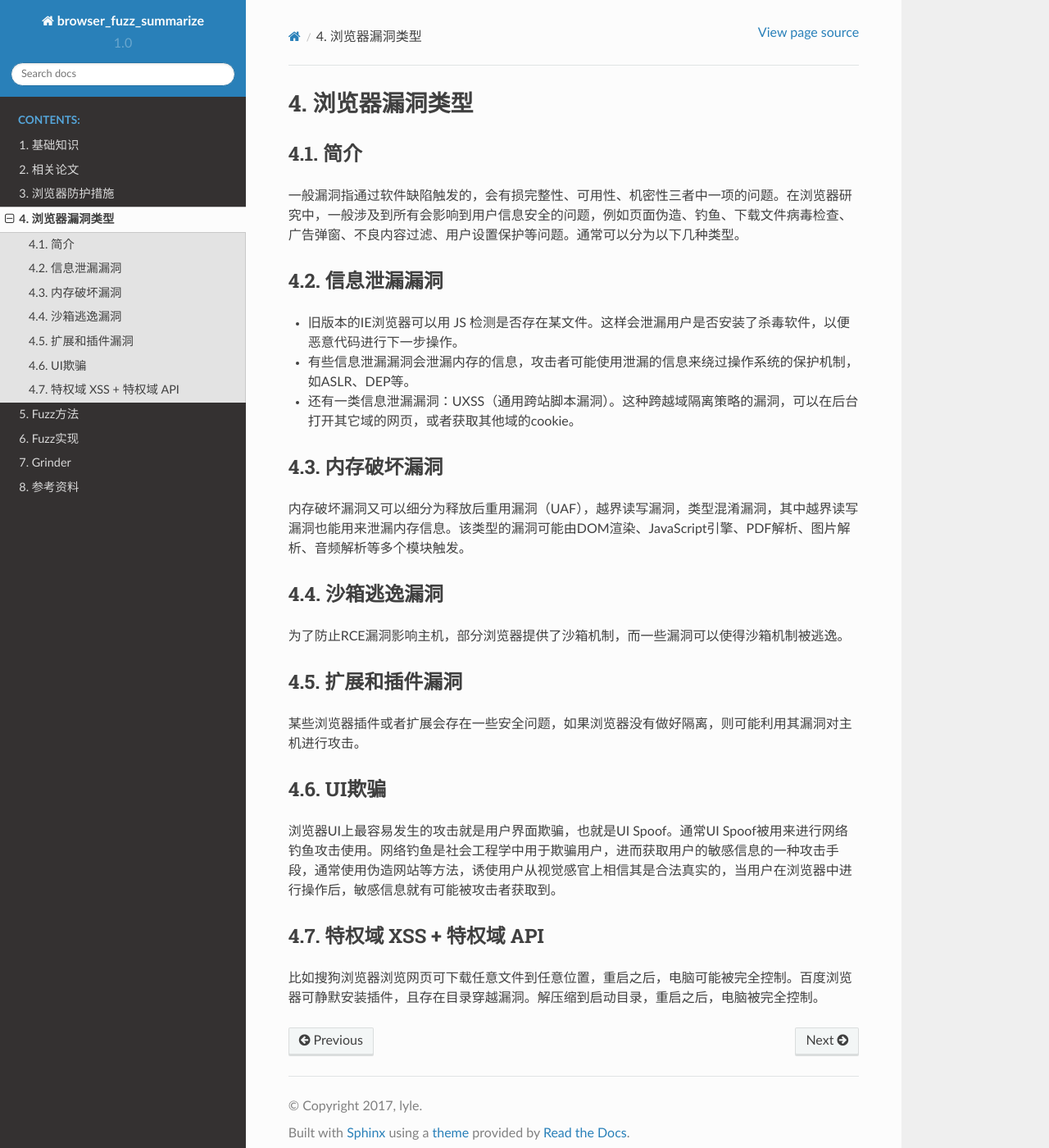
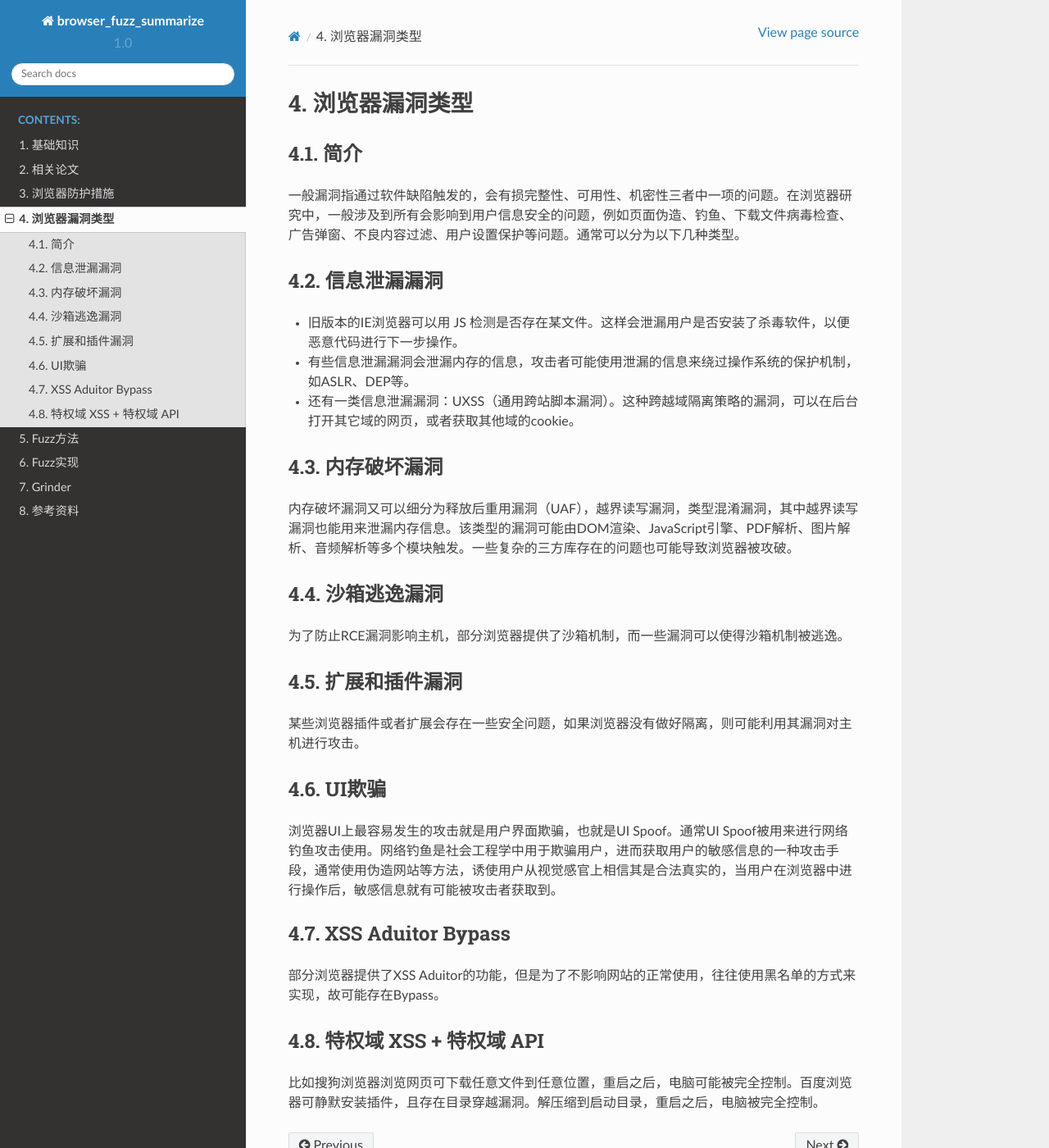
Before and after one commit to LyleMi/Browser-Fuzz-Summarize, a Sphinx documentation site: the page built from source/vultype.rst, in a window 1280 px wide and 1400 px high. Shown: the whole window at 82% size. Built offline with Sphinx 7.4.7 and the Read the Docs theme 2.0.0, drawn with Linux system fonts in a browser that asks for light colours.

Commit message:
update vultype

```diff
--- a/source/vultype.rst
+++ b/source/vultype.rst
@@ -15,7 +15,7 @@
 
 内存破坏漏洞
 --------------------------------------------------
-内存破坏漏洞又可以细分为释放后重用漏洞（UAF），越界读写漏洞，类型混淆漏洞，其中越界读写漏洞也能用来泄漏内存信息。该类型的漏洞可能由DOM渲染、JavaScript引擎、PDF解析、图片解析、音频解析等多个模块触发。
+内存破坏漏洞又可以细分为释放后重用漏洞（UAF），越界读写漏洞，类型混淆漏洞，其中越界读写漏洞也能用来泄漏内存信息。该类型的漏洞可能由DOM渲染、JavaScript引擎、PDF解析、图片解析、音频解析等多个模块触发。一些复杂的三方库存在的问题也可能导致浏览器被攻破。
 
 沙箱逃逸漏洞
 --------------------------------------------------
@@ -29,6 +29,10 @@ UI欺骗
 --------------------------------------------------
 浏览器UI上最容易发生的攻击就是用户界面欺骗，也就是UI Spoof。通常UI Spoof被用来进行网络钓鱼攻击使用。网络钓鱼是社会工程学中用于欺骗用户，进而获取用户的敏感信息的一种攻击手段，通常使用伪造网站等方法，诱使用户从视觉感官上相信其是合法真实的，当用户在浏览器中进行操作后，敏感信息就有可能被攻击者获取到。
 
+XSS Aduitor Bypass
+--------------------------------------------------
+部分浏览器提供了XSS Aduitor的功能，但是为了不影响网站的正常使用，往往使用黑名单的方式来实现，故可能存在Bypass。
+
 特权域 XSS + 特权域 API
 --------------------------------------------------
 比如搜狗浏览器浏览网页可下载任意文件到任意位置，重启之后，电脑可能被完全控制。百度浏览器可静默安装插件，且存在目录穿越漏洞。解压缩到启动目录，重启之后，电脑被完全控制。
```
